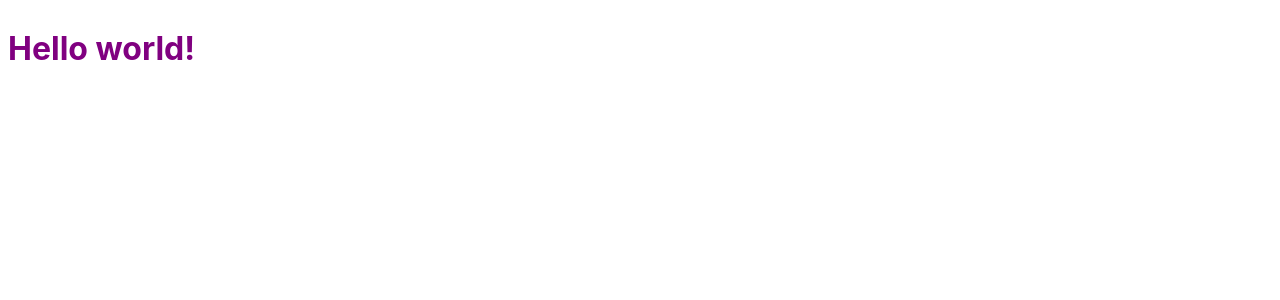
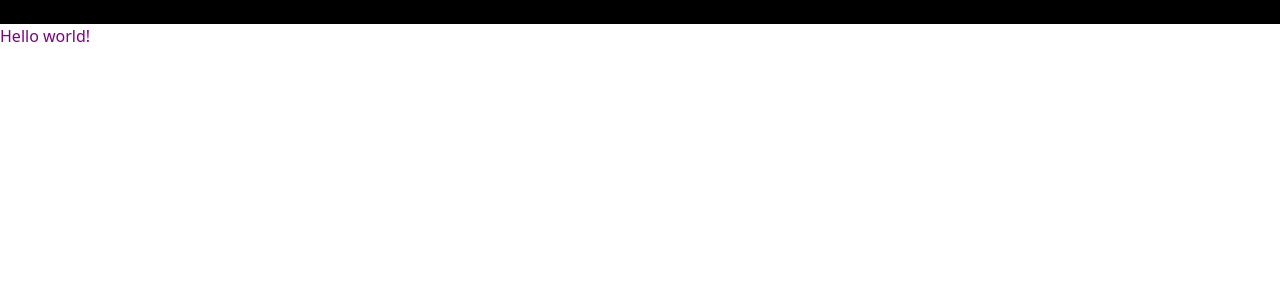
Before and after one commit to magiknono/mailbox-bulma-svelte, a Svelte app: page / in a window 1280 px wide. Shown: the top 300 px of the page. Built offline with nearby package versions, Linux system fonts and the light colour scheme.

Commit message:
install tailwindcss with rollup & purgecss & postcss with autoprefixer

```diff
--- /dev/null
+++ b/postcss.config.js
@@ -0,0 +1,16 @@
+const production = !process.env.ROLLUP_WATCH;
+const purgecss = require("@fullhuman/postcss-purgecss");
+
+module.exports = {
+  plugins: [
+    require("postcss-import")(),
+    require("tailwindcss"),
+    require("autoprefixer"),
+    // Only purge css on production
+    production &&
+      purgecss({
+        content: ["./**/*.html", "./**/*.svelte"],
+        defaultExtractor: content => content.match(/[A-Za-z0-9-_:/]+/g) || []
+      })
+  ]
+};
--- a/public/global.css
+++ /dev/null
@@ -1,62 +0,0 @@
-html, body {
-	position: relative;
-	width: 100%;
-	height: 100%;
-}
-
-body {
-	color: #333;
-	margin: 0;
-	padding: 8px;
-	box-sizing: border-box;
-	font-family: -apple-system, BlinkMacSystemFont, "Segoe UI", Roboto, Oxygen-Sans, Ubuntu, Cantarell, "Helvetica Neue", sans-serif;
-}
-
-a {
-	color: rgb(0,100,200);
-	text-decoration: none;
-}
-
-a:hover {
-	text-decoration: underline;
-}
-
-a:visited {
-	color: rgb(0,80,160);
-}
-
-label {
-	display: block;
-}
-
-input, button, select, textarea {
-	font-family: inherit;
-	font-size: inherit;
-	padding: 0.4em;
-	margin: 0 0 0.5em 0;
-	box-sizing: border-box;
-	border: 1px solid #ccc;
-	border-radius: 2px;
-}
-
-input:disabled {
-	color: #ccc;
-}
-
-input[type="range"] {
-	height: 0;
-}
-
-button {
-	color: #333;
-	background-color: #f4f4f4;
-	outline: none;
-}
-
-button:active {
-	background-color: #ddd;
-}
-
-button:focus {
-	border-color: #666;
-}
--- a/public/index.html
+++ b/public/index.html
@@ -7,12 +7,12 @@
 	<title>Svelte app</title>
 
 	<link rel='icon' type='image/png' href='/favicon.png'>
-	<link rel='stylesheet' href='/global.css'>
 	<link rel='stylesheet' href='/bundle.css'>
 
 	<script defer src='/bundle.js'></script>
 </head>
 
 <body>
+	<div class="bg-black">test</div>
 </body>
 </html>
--- a/rollup.config.js
+++ b/rollup.config.js
@@ -4,6 +4,7 @@
 import livereload from 'rollup-plugin-livereload';
 import { terser } from 'rollup-plugin-terser';
 import rollup_start_dev from './rollup_start_dev';
+import postcss from 'rollup-plugin-postcss';
 
 const production = !process.env.ROLLUP_WATCH;
 
@@ -16,6 +17,7 @@
 		file: 'public/bundle.js'
 	},
 	plugins: [
+		postcss({extract: true}),
 		svelte({
 			// enable run-time checks when not in production
 			dev: !production,
--- /dev/null
+++ b/src/main.css
@@ -0,0 +1,5 @@
+@import "tailwindcss/base";
+
+@import "tailwindcss/components";
+
+@import "tailwindcss/utilities";
--- a/src/main.js
+++ b/src/main.js
@@ -1,4 +1,5 @@
 import App from './App.svelte';
+import "./main.css";
 
 const app = new App({
 	target: document.body,
```
Also changed, not shown: package.json (+7 -1 lines), 1 other file (tests, documents, lock files or other folders).
